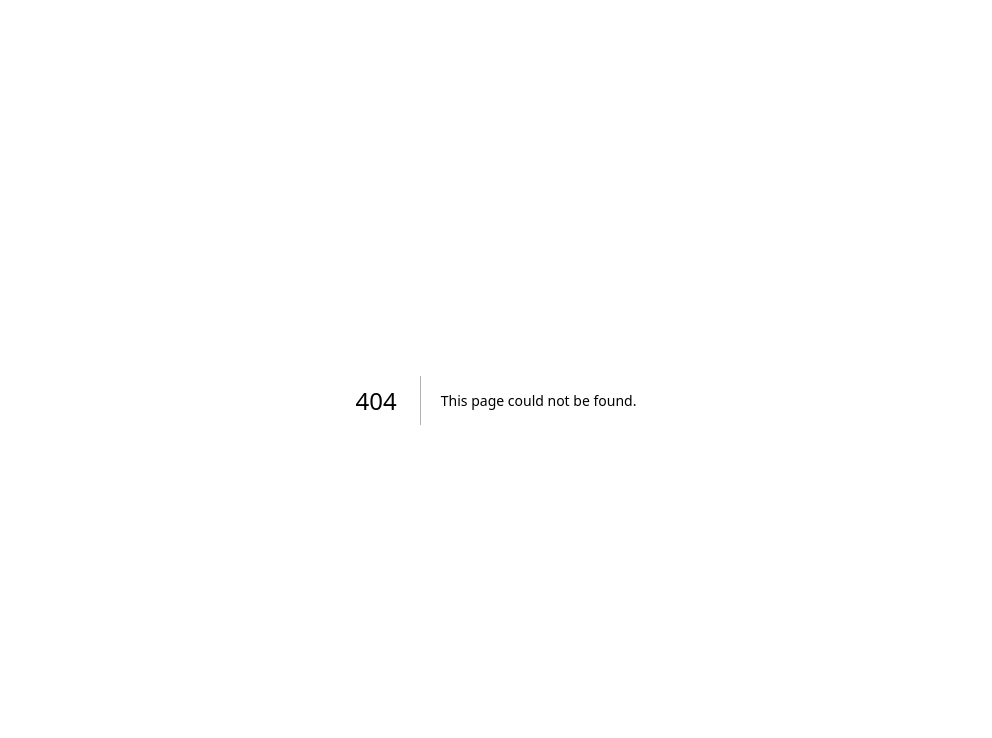
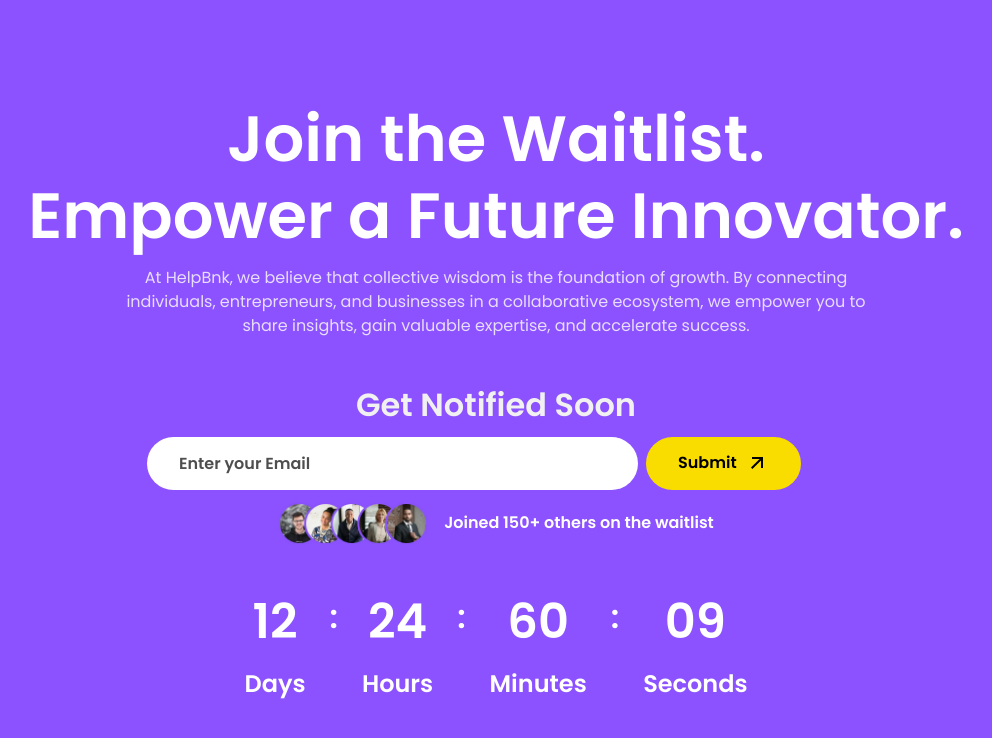
Before and after one commit to Pupiloinc/Pupilo, a Next.js app: page /join in a window 1280 px wide. Before the commit this address had no page. Shown: the top 738 px of the page, without its empty margins (144-1136 px from the left). Built offline with nearby package versions, Linux system fonts and the light colour scheme.

Commit message:
update done

```diff
--- /dev/null
+++ b/src/app/join/page.jsx
@@ -0,0 +1,12 @@
+import JoinTheWaitList from '@/components/common/JoinTheWaitList'
+import React from 'react'
+
+const page = () => {
+    return (
+        <div>
+            <JoinTheWaitList />
+        </div>
+    )
+}
+
+export default page
--- a/src/components/Hero.jsx
+++ b/src/components/Hero.jsx
@@ -7,16 +7,16 @@
 import Header from "./common/Header";
 import { usePathname } from "next/navigation";
 
-const Hero = ({ badgeText, blackText, purpleText , heroImg }) => {
+const Hero = ({ badgeText, blackText, purpleText, heroImg }) => {
   const pathName = usePathname()
   return <div className="bg-[url(/assets/images/webp/bg-hero.webp)] bg-cover bg-no-repeat bg-center relative">
     <Header />
     <div className="container max-w-[1140px] xl:px-0 px-4 md:px-6 mx-auto">
-      <div className="flex justify-between mt-[40px] pb-[60px] md:pb-[100px] lg:pb-[120px] max-lg:flex-col max-lg:items-center">
+      <div className="flex justify-between mt-[40px] lg:mt-[60px] pb-[60px] md:pb-[100px] lg:pb-[120px] max-lg:flex-col max-lg:items-center">
         <div className="w-full lg:w-1/2 lg:mt-6">
           <div className={`max-lg:mx-auto py-2 lg:py-[11.2px] border border-purple/15 px-4 lg:px-5 rounded-full bg-purple/10 w-fit  lg:w-full font-semibold text-sm md:text-base leading-100 text-nowrap text-purple ${pathName === '/learn-with-pupilo' && 'lg:max-w-[245px]'} ${pathName === '/' && "lg:max-w-[239px]"} ${pathName === '/courses' && "lg:max-w-[253px]"} ${pathName === '/why-pupilo' && "lg:max-w-[245px]"}`}>{badgeText}</div>
           <h2 className="max-lg:text-center font-semibold text-[38px] sm:text-[43px] md:text-5xl lg:text-[58px] xl:text-custom-6xl leading-120 text-dark-black mt-4 relative z-10 lg:max-w-[502px]">{blackText} <span className="text-purple block">{purpleText}</span></h2>
-          <div className="mt-3 sm:mt-5 md:mt-6 flex gap-3 relative z-10 max-lg:justify-center items-center">
+          <div className="mt-4 sm:mt-5 md:mt-6 flex gap-3 relative z-10 max-lg:justify-center items-center">
             <CustomButton iconColor="#010101" text="Try a Free Lesson" />
             <Link href="#">
               <div className="min-w-[41px] h-[41px] lg:min-w-[52px] lg:h-[52px] bg-dark-black rounded-full flex justify-center items-center duration-300 ease-linear transition-all hover:opacity-50">
@@ -31,7 +31,7 @@
       </div>
     </div>
     <Image className="absolute top-[52%] left-[4%]  min-[1700px]:left-[15%] max-lg:hidden pointer-events-none" src="/assets/images/svg/hero-purple-ellipse.svg" width={240} height={240} alt="purple-ellipse" />
-    <Image className="absolute right-[3%] 2xl:right-[6%] top-[30%] min-[1700px]:right-[18%] max-lg:hidden pointer-events-none" src="/assets/images/svg/hero-yellow-ellipse.svg" width={240} height={240} alt="yellow-ellipse" />
+    <Image className={`${pathName === '/learn-with-pupilo' && "!top-[25%]"} absolute right-[3%] 2xl:right-[6%] top-[30%] min-[1700px]:right-[18%] max-lg:hidden pointer-events-none`} src="/assets/images/svg/hero-yellow-ellipse.svg" width={240} height={240} alt="yellow-ellipse" />
   </div>;
 };
 
--- /dev/null
+++ b/src/components/common/JoinTheWaitList.jsx
@@ -0,0 +1,99 @@
+"use client"
+import React, { useEffect, useState } from 'react'
+import CustomButton from './CustomButton'
+import Image from 'next/image'
+
+const JoinTheWaitList = () => {
+    const [timeLeft, setTimeLeft] = useState({
+        days: 12,
+        hours: 24,
+        minutes: 60,
+        seconds: 14
+    });
+
+    useEffect(() => {
+        const timer = setInterval(() => {
+            setTimeLeft(prevTime => {
+                const { days, hours, minutes, seconds } = prevTime;
+                let newSeconds = seconds - 1;
+                let newMinutes = minutes;
+                let newHours = hours;
+                let newDays = days;
+
+                if (newSeconds < 0) {
+                    newSeconds = 59;
+                    newMinutes -= 1;
+                }
+
+                if (newMinutes < 0) {
+                    newMinutes = 59;
+                    newHours -= 1;
+                }
+
+                if (newHours < 0) {
+                    newHours = 23;
+                    newDays -= 1;
+                }
+
+                if (newDays < 0) {
+                    clearInterval(timer);
+                    return { days: 0, hours: 0, minutes: 0, seconds: 0 };
+                }
+
+                return {
+                    days: newDays,
+                    hours: newHours,
+                    minutes: newMinutes,
+                    seconds: newSeconds
+                };
+            });
+        }, 1000);
+
+        return () => clearInterval(timer);
+    }, []);
+    return (
+        <div className='min-h-screen bg-purple flex flex-col justify-center px-4 sm:px-6'>
+            <h2 className='text-center text-white font-semibold text-custom-6xl leading-120 max-w-[936px] mx-auto'>Join the Waitlist.
+                <br />Empower a Future Innovator.</h2>
+            <p className='font-normal text-base leading-150 text-white opacity-80 max-w-[771px] text-center mx-auto mt-3'>At HelpBnk, we believe that collective wisdom is the foundation of growth. By connecting individuals, entrepreneurs, and businesses in a collaborative ecosystem, we empower you to share insights, gain valuable expertise, and accelerate success.</p>
+            <p className='font-semibold text-custom-4xl leading-120 text-[#F1F1F1] text-center mt-12'>Get Notified Soon</p>
+            <form className='flex flex-column justify-center'>
+                <div className="w-full max-w-[698px] mt-3 flex gap-2">
+                    <div className="max-w-[491px] w-full bg-white rounded-full py-3.5 px-8">
+                        <input required type="email" placeholder='Enter your Email' className='font-semibold text-base leading-100 placeholder:text-dark-grey outline-none border-none' />
+                    </div>
+                    <CustomButton text="Submit" />
+                </div>
+            </form>
+            <div className="flex gap-4 items-center justify-center mt-3">
+                <Image src="/assets/images/webp/notified-profile.webp" width={150} height={40} alt='notified-profile' />
+                <p className='font-semibold text-white text-base leading-100'>Joined 150+ others on the waitlist</p>
+            </div>
+            <div className="flex flex-col items-center mt-12">
+                <div className="flex gap-6 text-white text-custom-4xl font-semibold">
+                    <div className="text-center">
+                        <div className='font-semibold text-5xl leading-120 text-white'>{timeLeft.days.toString().padStart(2, '0')}</div>
+                        <div className="font-semibold text-2xl leading-120 text-white mt-5">Days</div>
+                    </div>
+                    <div>:</div>
+                    <div className="text-center">
+                        <div className='font-semibold text-5xl leading-120 text-white'>{timeLeft.hours.toString().padStart(2, '0')}</div>
+                        <div className="font-semibold text-2xl leading-120 text-white mt-5">Hours</div>
+                    </div>
+                    <div>:</div>
+                    <div className="text-center">
+                        <div className='font-semibold text-5xl leading-120 text-white'>{timeLeft.minutes.toString().padStart(2, '0')}</div>
+                        <div className="font-semibold text-2xl leading-120 text-white mt-5">Minutes</div>
+                    </div>
+                    <div>:</div>
+                    <div className="text-center">
+                        <div className='font-semibold text-5xl leading-120 text-white'>{timeLeft.seconds.toString().padStart(2, '0')}</div>
+                        <div className="font-semibold text-2xl leading-120 text-white mt-5">Seconds</div>
+                    </div>
+                </div>
+            </div>
+        </div>
+    )
+}
+
+export default JoinTheWaitList
```
Also changed, not shown: public/assets/images/webp/notified-profile.webp (added).
